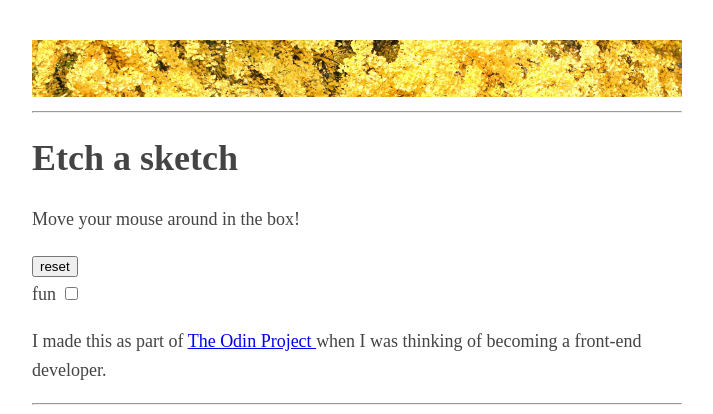
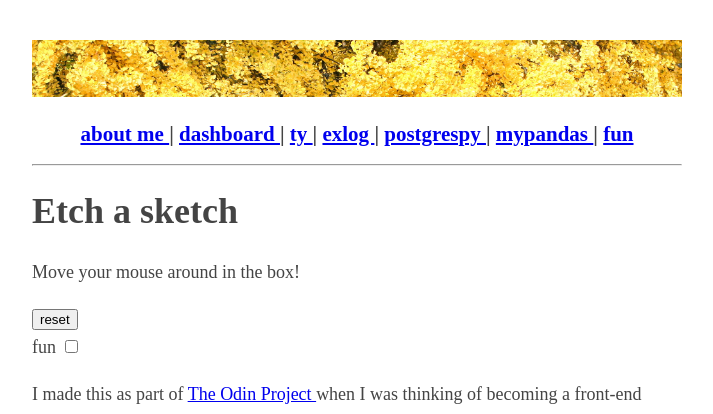
Before and after one commit to yrom1/flask-dashboard, a Flask app: page /fun in a window 1280 px wide. Shown: the top 414 px of the page, without its empty margins (283-996 px from the left). Run offline with Flask 2, Linux system fonts and the light colour scheme.

Commit message:
Add header links to pages

```diff
--- a/app.py
+++ b/app.py
@@ -66,8 +66,26 @@ def markdown_readme_to_html(url: str) -> str:
     return html
 
 
+def render(content):
+    # NOTE Must trust content!
+    return render_template(
+        "layout.html", content=Markup(bs(content, features="lxml").prettify())
+    )
+
+
+# @app.route("/")
+# TODO ?
+
+
+@app.route("/")
+def index() -> str:
+    return render("Hello!")
+
+
+@app.route("/about")
 def about() -> str:
-    return """
+    return render(
+        """
     <h1>About me</h1>
     <ul>
         <li>2+ years of paid experience coding</li>
@@ -76,11 +94,14 @@ def about() -> str:
     </ul>
     <p>Feel free to email me. A resume can be provided on request.</p>
     """
+    )
 
 
+@app.route("/dashboard")
 def dashboard() -> str:
-    return dedent(
-        f"""\
+    return render(
+        dedent(
+            f"""\
         <h1 id="Dashboard">Personal dashboard</h1>
         <p align="center">This page automatically refreshes every 5 minutes to update the dashboard.</p>
         <table style="width:100%">
@@ -119,33 +140,40 @@ def dashboard() -> str:
                 href="https://github.com/yrom1/sqlite-etl">ETL repo</a> used when I switched from a flat-file database to a SQLite database.
         </p>\
         """
+        )
     )
 
 
+@app.route("/mypandas")
 def mypandas() -> str:
     url = "https://raw.githubusercontent.com/yrom1/mypandas/main/README.md"
-    return markdown_readme_to_html(url)
+    return render(markdown_readme_to_html(url))
 
 
+@app.route("/ty")
 def ty() -> str:
     url = "https://raw.githubusercontent.com/yrom1/ty/main/README.md"
-    return markdown_readme_to_html(url)
+    return render(markdown_readme_to_html(url))
 
 
+@app.route("/exlog")
 def exlog() -> str:
     url = "https://raw.githubusercontent.com/yrom1/exception-logging/main/README.md"
-    return markdown_readme_to_html(url)
+    return render(markdown_readme_to_html(url))
 
 
+@app.route("/postgrespy")
 def postgrespy() -> str:
     url = "https://raw.githubusercontent.com/yrom1/postgrespy/main/README.md"
-    return markdown_readme_to_html(url)
+    return render(markdown_readme_to_html(url))
 
 
+@app.route("/fun")
 def fun() -> str:
-    return "<hr>".join(
-        [
-            """
+    return render(
+        "<hr>".join(
+            [
+                """
     <h1>Etch a sketch</h1>
     <!-- ETCH-A-SKETCH  -->
     <p>Move your mouse around in the box!</p>
@@ -164,11 +192,12 @@ def fun() -> str:
     <!-- --- -->
     <p>I made this as part of <a href="https://www.theodinproject.com/">The Odin Project</a> when I was thinking of becoming a front-end developer.</p>
     """,
-            """<h1>Python3 Metaprogramming</h1>
+                """<h1>Python3 Metaprogramming</h1>
     <iframe width="560" height="315" src="https://www.youtube.com/embed/sPiWg5jSoZI" title="YouTube video player" frameborder="0" allow="accelerometer; autoplay; clipboard-write; encrypted-media; gyroscope; picture-in-picture" allowfullscreen></iframe>
     <p>This is a wonderful talk by <a href="https://en.wikipedia.org/wiki/David_M._Beazley">David Beazley</a>, and despite being a very old talk is still up to date because it was about an early version of Python3 at the time. One of the exercises left to the reader in this tutorial is to make a class decorator that works with <code>@staticmethod</code>s, and <code>@classmethod</code>s, something that you actually don't see a lot. And that challenge was what inspired me to make my exception logging package on PyPI (<a href="https://pypi.org/project/exlog/">exlog</a>). And I'm glad I did, because otherwise I wouldn't of understood why class decorators and metaclasses work together so seamlessly.</p>
     """,
-            """
+                """
+    <h1>CMU 15-445/645</h1>
     <p>A <a href="https://15445.courses.cs.cmu.edu/fall2019/">great database course</a> is given by <a href="https://twitter.com/andy_pavlo">Andy Pavlo</a>, who is objectively hilarious. His course begins by him presenting from his bathtub during COVID:</p>
     <iframe width="560" height="315" src="https://www.youtube.com/embed/videoseries?list=PLSE8ODhjZXjbohkNBWQs_otTrBTrjyohi" title="YouTube video player" frameborder="0" allow="accelerometer; autoplay; clipboard-write; encrypted-media; gyroscope; picture-in-picture" allowfullscreen></iframe>
     <p>I would give two downsides about auditing this course, which I should note I thought was otherwise very excellent:</p>
@@ -180,36 +209,14 @@ def fun() -> str:
     <img src="https://blog.uber-cdn.com/cdn-cgi/image/width=768,quality=80,onerror=redirect,format=auto/wp-content/uploads/2016/07/MySQL_Index_Property_Header.png">
     ... I felt did a solid job explaining some specific details about how MySQL and Postgres are implemented, particularily as it relates to indexes.
     """,
-            """
+                """
     <h1>Dealing with Trolls</h1>
     <iframe width="560" height="315" src="https://www.youtube.com/embed/EBRMq2Ioxsc" title="YouTube video player" frameborder="0" allow="accelerometer; autoplay; clipboard-write; encrypted-media; gyroscope; picture-in-picture" allowfullscreen></iframe>
     <p>I really like this keynote by <a href="https://en.wikipedia.org/wiki/Guido_van_Rossum">Guido van Rossum</a>, it contextualizes a lot of the criticisms one hears about Python. Which for some reason online, are fairly common and widespread.</p>""",
-        ]
+            ]
+        )
     )
 
 
-@app.route("/")
-@app.route("/<page>")
-def hello(page=None):
-    # NOTE Must trust content!
-    match page:
-        case "about":
-            content = about()
-        case "dashboard":
-            content = dashboard()
-        case "ty":
-            content = ty()
-        case "exlog":
-            content = exlog()
-        case "postgrespy":
-            content = postgrespy()
-        case "mypandas":
-            content = mypandas()
-        case "fun":
-            content = fun()
-        case _:
-            content = "<h1>404</h1>"
-
-    return render_template(
-        "layout.html", content=Markup(bs(content, features="lxml").prettify())
-    )
+if __name__ == "__app__":
+    app.run(debug=True)
--- a/templates/layout.html
+++ b/templates/layout.html
@@ -14,35 +14,35 @@
 <body>
     <header class="head">
         <img alt="credit: Jean-Pol GRANDMONT" class="ginkgo" src="/static/trees.jpg" />
-        <!-- <h2>
-            <a href="pages/about-me.html">
+        <h2>
+            <a href="{{ url_for('about') }}">
                 about me
             </a>
             |
-            <a href="pages/dashboard.html">
+            <a href="{{ url_for('dashboard') }}">
                 dashboard
             </a>
             |
-            <a href="pages/ty.html">
+            <a href="{{ url_for('ty') }}">
                 ty
             </a>
             |
-            <a href="pages/exlog.html">
+            <a href="{{ url_for('exlog') }}">
                 exlog
             </a>
             |
-            <a href="pages/postgrespy.html">
+            <a href="{{ url_for('about') }}">
                 postgrespy
             </a>
             |
-            <a href="pages/mypandas.html">
+            <a href="{{ url_for('mypandas') }}">
                 mypandas
             </a>
             |
-            <a href="pages/fun-blog.html">
-                fun/blog
+            <a href="{{ url_for('fun') }}">
+                fun
             </a>
-        </h2> -->
+        </h2>
         <hr />
     </header>
 
```
